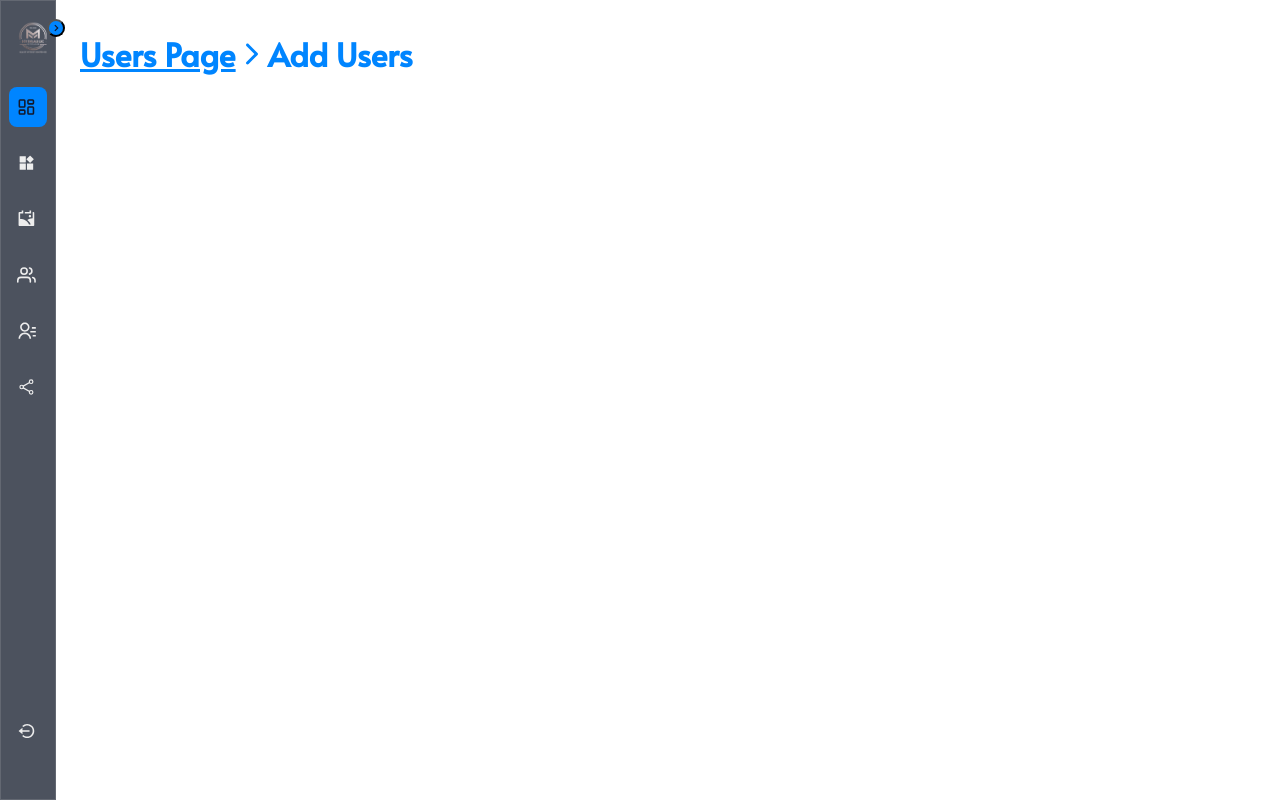
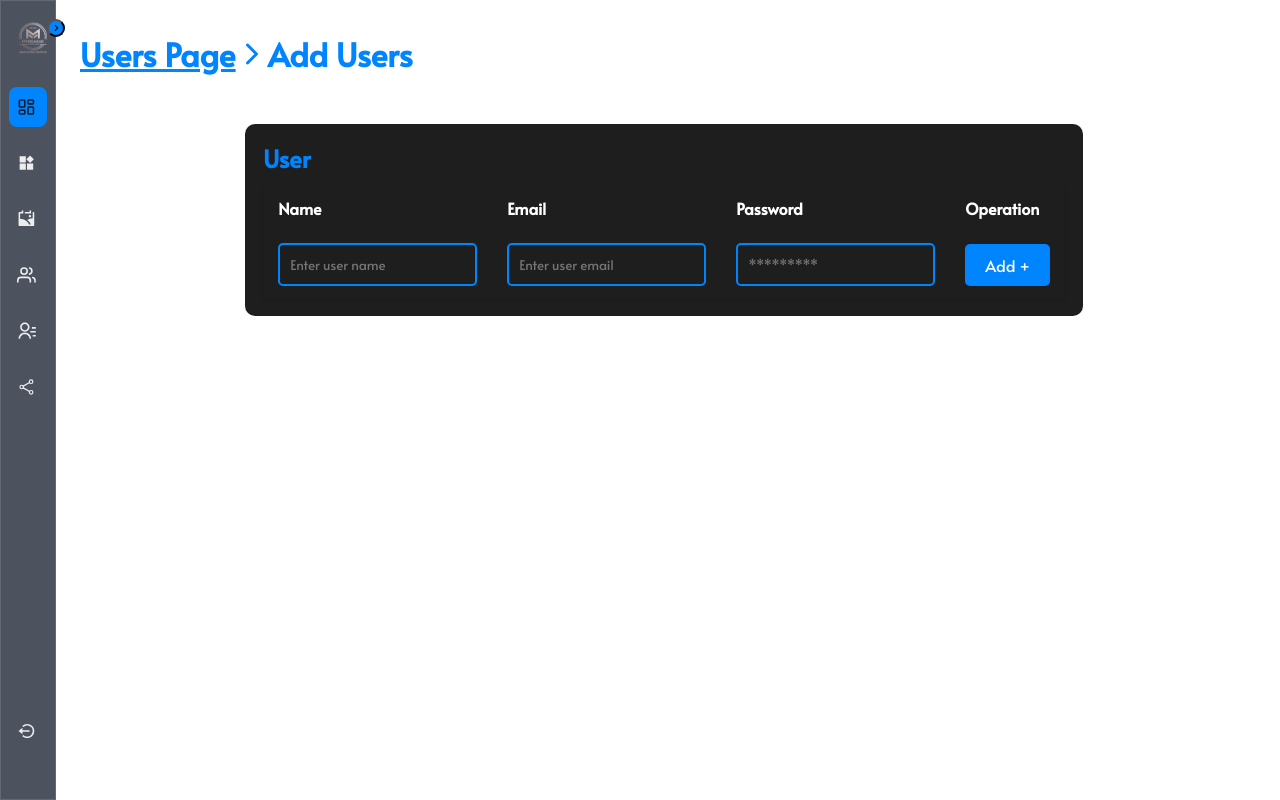
Before and after one commit to adityasharma0131/M.K-Hydraulics, a React (Vite) app in the folder client/: page /user-operation/add-users in a window 1280 px wide. Built offline with nearby package versions, Linux system fonts and the light colour scheme.

Commit message:
All add operations completed sccessfully

```diff
--- a/client/src/index.css
+++ b/client/src/index.css
@@ -1443,6 +1443,7 @@ header nav ul li .dropdown-toggle:hover {
 }
 
 .heading {
+  color: #0085ff;
   font-size: 24px;
   margin-bottom: 10px;
 }
@@ -1537,10 +1538,16 @@ header nav ul li .dropdown-toggle:hover {
 }
 
 .form-area {
+  position: relative;
+  padding: 1rem;
+  margin: 2rem 1rem 2.5rem 4rem;
+  border-radius: 10px;
+  text-align: left;
   display: flex;
   flex-direction: column;
   align-items: center;
-  padding: 1rem;
+  justify-content: center;
+  background-color: #1e1e1e;
 }
 
 .form-section {
@@ -1570,6 +1577,7 @@ header nav ul li .dropdown-toggle:hover {
 }
 
 .form-label {
+  color: #0085ff;
   margin-bottom: 0.5rem;
   font-weight: bold;
 }
@@ -1578,8 +1586,10 @@ header nav ul li .dropdown-toggle:hover {
 .form-textarea {
   width: 100%;
   padding: 10px;
-  border: 1px solid #ccc;
   border-radius: 5px;
+  background-color: #1e1e1e;
+  border: 2px solid #0085ff;
+  color: #fff;
 }
 
 .form-textarea {
--- a/client/src/pages/AddGallery.jsx
+++ b/client/src/pages/AddGallery.jsx
@@ -16,6 +16,37 @@ const AddGallery = () => {
           </h1>
         </div>
       </div>
+
+      <div className="tables-area">
+        <div className="recent-queries">
+          <div className="operation-header">
+            <h1 className="heading">Image</h1>
+          </div>
+          <table className="modern-table">
+            <thead>
+              <tr>
+                <th>File</th>
+
+                <th>Operation</th>
+              </tr>
+            </thead>
+            <tbody>
+              <tr>
+                <td>
+                  <input
+                    type="file"
+                    name="image-file"
+                    className="dash-input"
+                  />{" "}
+                </td>
+                <td>
+                  <button className="add">Add +</button>
+                </td>
+              </tr>
+            </tbody>
+          </table>
+        </div>
+      </div>
     </>
   );
 };
--- a/client/src/pages/AddProducts.jsx
+++ b/client/src/pages/AddProducts.jsx
@@ -94,7 +94,7 @@ const AddProducts = () => {
               ></textarea>
             </li>
             <li className="form-item">
-              <button className="add-btn">Add +</button>
+              <button className="add">Add +</button>
             </li>
           </ul>
         </div>
--- a/client/src/pages/AddUsers.jsx
+++ b/client/src/pages/AddUsers.jsx
@@ -15,6 +15,56 @@ const AddUsers = () => {
           </h1>
         </div>
       </div>
+
+      <div className="tables-area">
+        <div className="recent-queries">
+          <div className="operation-header">
+            <h1 className="heading">User</h1>
+          </div>
+          <table className="modern-table">
+            <thead>
+              <tr>
+                <th>Name</th>
+                <th>Email</th>
+                <th>Password</th>
+
+                <th>Operation</th>
+              </tr>
+            </thead>
+            <tbody>
+              <tr>
+                <td>
+                  <input
+                    type="text"
+                    name="user-name"
+                    className="dash-input"
+                    placeholder="Enter user name"
+                  />{" "}
+                </td>
+                <td>
+                  <input
+                    type="email"
+                    name="user-email"
+                    className="dash-input"
+                    placeholder="Enter user email"
+                  />{" "}
+                </td>
+                <td>
+                  <input
+                    type="password"
+                    name="category-psswd"
+                    className="dash-input"
+                    placeholder="*********"
+                  />{" "}
+                </td>
+                <td>
+                  <button className="add">Add +</button>
+                </td>
+              </tr>
+            </tbody>
+          </table>
+        </div>
+      </div>
     </>
   );
 };
```
